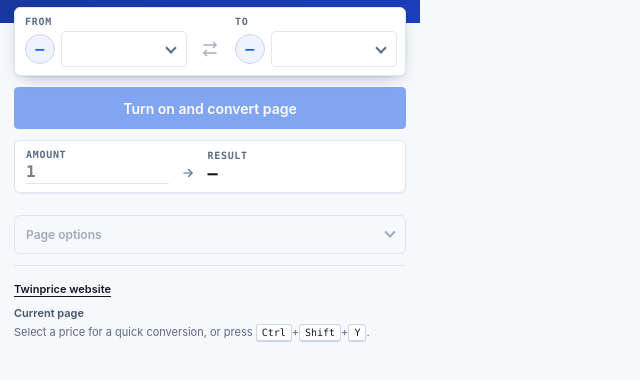
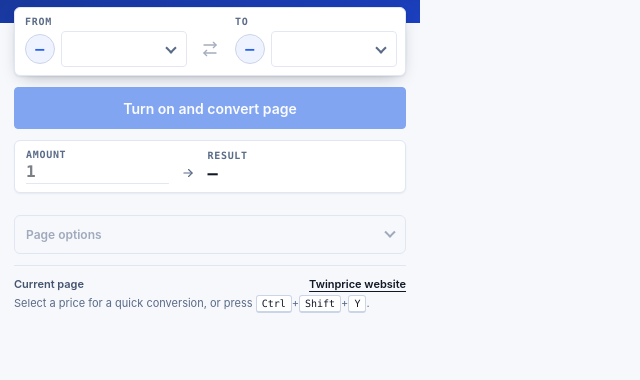
Before and after one commit to somewordshere/CurrencyConversionAddon, a website: page src/popup/popup.html in a window 1280 px wide. Shown: the part 98-478 px from the top of the page, without its empty margins (0-640 px from the left). Drawn offline with Linux system fonts and the light colour scheme.

Commit message:
Release Twinprice 2.1.2 with website links and compact popup footer

```diff
--- a/manifests/base.json
+++ b/manifests/base.json
@@ -3,7 +3,7 @@
   "name": "Twinprice - Currency Converter for Every Price on a Page",
   "short_name": "Twinprice",
   "homepage_url": "https://twinprice.kiritimo.workers.dev/",
-  "version": "2.1.1",
+  "version": "2.1.2",
   "description": "160+ currencies, converted beside the original price so you keep both. Local detection on shopping pages, and no browsing data sent.",
   "icons": {
     "16": "icons/icon16.png",
--- a/package.json
+++ b/package.json
@@ -1,6 +1,6 @@
 {
   "name": "twinprice-extension",
-  "version": "2.1.1",
+  "version": "2.1.2",
   "private": true,
   "description": "Privacy-focused Manifest V3 currency conversion extension",
   "scripts": {
--- a/src/popup/popup.css
+++ b/src/popup/popup.css
@@ -922,10 +922,16 @@ button:disabled, select:disabled, input:disabled { cursor: not-allowed; opacity:
   white-space: nowrap;
   text-overflow: ellipsis;
 }
+.foot-meta {
+  display: flex;
+  align-items: center;
+  justify-content: space-between;
+  gap: var(--sp-3);
+}
+.foot-meta .site-state { min-width: 0; }
 .website-link {
   display: inline-block;
-  margin-bottom: var(--sp-2);
-  padding-block: var(--sp-1);
+  flex: 0 0 auto;
   color: var(--text-primary);
   font-size: var(--fs-xs);
   font-weight: var(--fw-semibold);
--- a/src/popup/popup.html
+++ b/src/popup/popup.html
@@ -226,8 +226,10 @@
       </div>
 
       <footer class="foot">
-        <a class="website-link" href="https://twinprice.kiritimo.workers.dev/" target="_blank" rel="noopener noreferrer">Twinprice website</a>
-        <p id="siteState" class="site-state">Current page</p>
+        <div class="foot-meta">
+          <p id="siteState" class="site-state">Current page</p>
+          <a class="website-link" href="https://twinprice.kiritimo.workers.dev/" target="_blank" rel="noopener noreferrer">Twinprice website</a>
+        </div>
         <p class="hint">Select a price for a quick conversion, or press <kbd id="shortcutKey">Ctrl</kbd>+<kbd>Shift</kbd>+<kbd>Y</kbd>.</p>
       </footer>
     </main>
```
Also changed, not shown: privacy-policy.md (+1 -1 lines), CHANGELOG.md, README.md, 3 other files.
